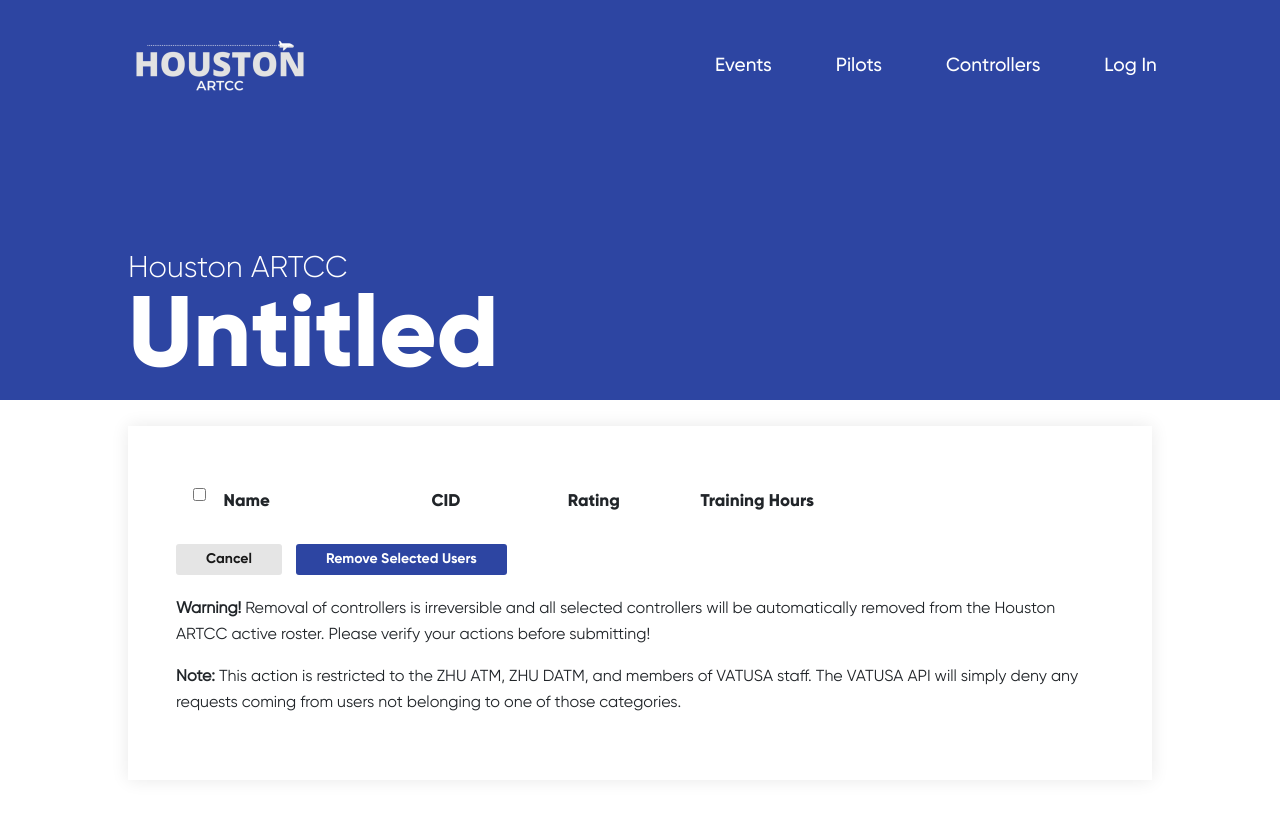
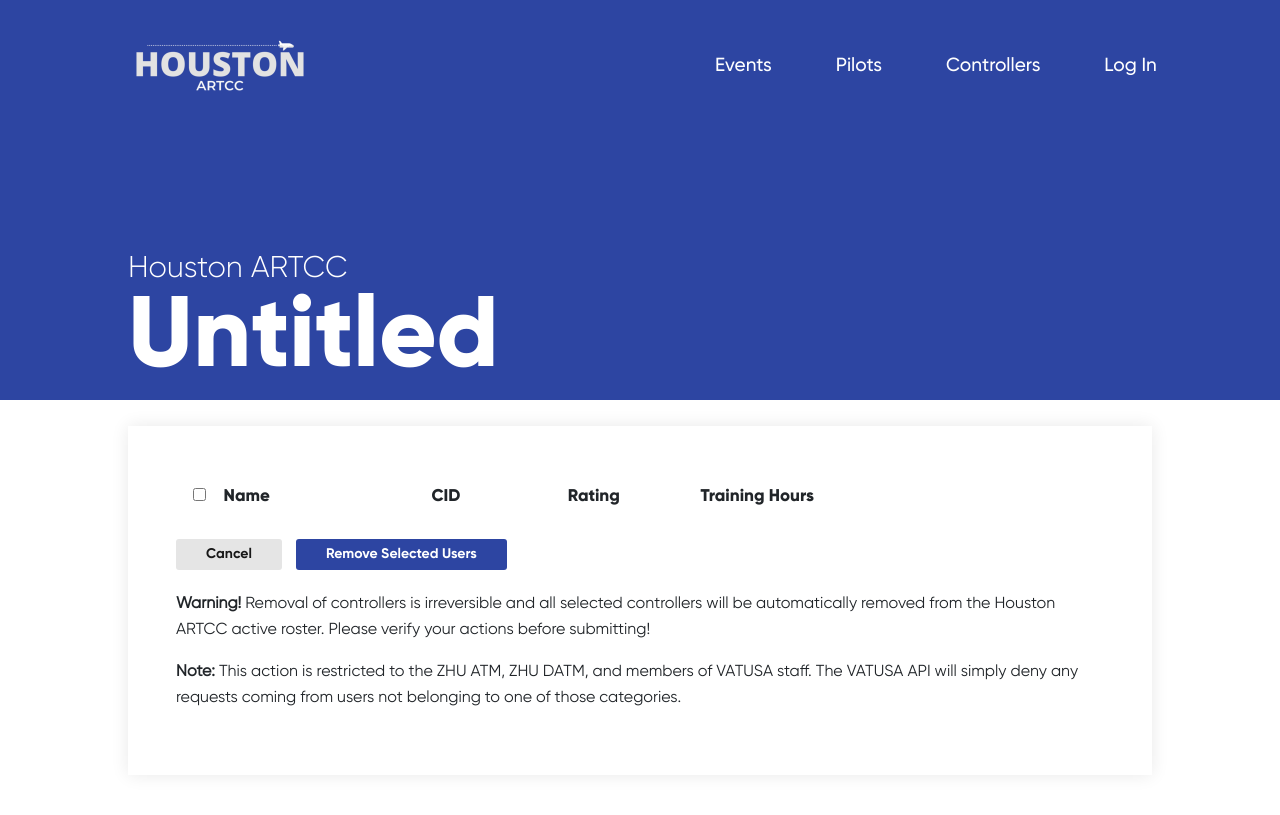
Before and after one commit to Houston-ARTCC/zhuartcc.org, a Django app: template apps/user/templates/roster_tidy.html in a window 1280 px wide. Shown: the top 815 px of the page. Run offline with Django 3.2, Linux system fonts and the light colour scheme; the template is opened without the code that fills it, so the values that code supplies are empty; some libraries are stand-ins or nearby versions.

Commit message:
Cleaned up roster tidy and urls.py.

```diff
--- a/apps/user/templates/roster_tidy.html
+++ b/apps/user/templates/roster_tidy.html
@@ -10,7 +10,7 @@
                         <table class="table table-striped">
                             <thead>
                                 <tr>
-                                    <th class="border-0 text-center"><input type="checkbox" id="select-all"></th>
+                                    <th class="border-0 text-center align-middle"><input class="mb-0" type="checkbox" id="select-all"></th>
                                     <th class="border-0 pl-0">Name</th>
                                     <th class="border-0 text-center">CID</th>
                                     <th class="border-0 text-center">Rating</th>
@@ -24,7 +24,7 @@
                                 {% for user in users %}
                                     {% if not user.user_obj.is_staff and not user.user_obj.activity_exempt and not user.user_obj.status == 1 and not user.user_obj.loa_last_month %}
                                         <tr>
-                                            <td style="width: 4%" class="text-center px-0"><input type="checkbox" name="{{ user.user_obj.id }}"></td>
+                                            <td style="width: 4%" class="text-center align-middle"><input class="mb-0" type="checkbox" name="{{ user.user_obj.id }}"></td>
                                             <td class="pl-0">{{ user.user_obj.full_name }} {% if user.user_obj.main_role == 'VC' %}<b>(Visitor)</b>{% endif %}</td>
                                             <td class="text-center">{{ user.user_obj.cid }}</td>
                                             <td class="text-center">{{ user.user_obj.rating }}</td>
```
Also changed, not shown: zhuartcc/urls.py (+7 -7 lines).
